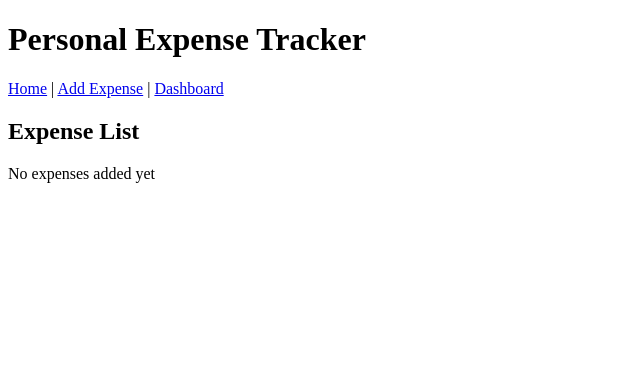
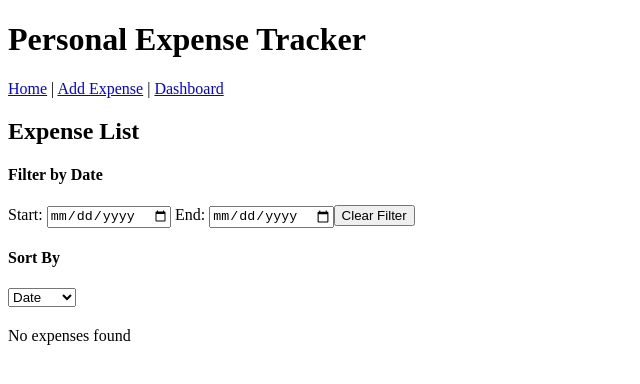
Before and after one commit to PatcharaV2/personal-expense-tracker, a React app: page / in a window 1280 px wide. Shown: the top 384 px of the page, without its empty margins (0-640 px from the left). Built offline with nearby package versions, Linux system fonts and the light colour scheme; the HTML template or start-up script is replaced by a standard one.

Commit message:
Add sort/filter in home

```diff
--- a/src/pages/Home.jsx
+++ b/src/pages/Home.jsx
@@ -1,17 +1,74 @@
-import React, { useContext } from "react";
+import React, { useContext, useState } from "react";
 import { ExpenseContext } from "../context/ExpenseContext";
 
 const Home = () => {
     const { expenses, deleteExpense } = useContext(ExpenseContext);
+    const [startDate, setStartDate] = useState("");
+    const [endDate, setEndDate] = useState("");
+    const [sortType, setSortType] = useState("date");
+
+    const filteredExpenses = expenses.filter((item) => {
+        if(!startDate || !endDate) return true;
+
+        const itemDate = new Date(item.date);
+        return itemDate >= new Date(startDate) && itemDate <= new Date(endDate);
+    });
+
+    const sortedExpenses = [...filteredExpenses].sort((a, b) =>{
+        if(sortType === "amount") {
+            return b.amount - a.amount;
+        }else {
+            return new Date(b.date) - new Date(a.date);
+        }
+    });
 
     return (
          <div>
       <h2>Expense List</h2>
 
-            {expenses.length === 0 && <p>No expenses added yet</p>}
+      <div style={{ marginBottom: "20px" }}>
+        <h4>Filter by Date</h4>
+
+        <label>Start: </label>
+        <input
+          type="date"
+          value={startDate}
+          onChange={(e) => setStartDate(e.target.value)}
+        />
+
+        <label> End: </label>
+        <input
+          type="date"
+          value={endDate}
+          onChange={(e) => setEndDate(e.target.value)}
+        />
+
+        <button
+          onClick={() => {
+            setStartDate("");
+            setEndDate("");
+          }}
+        >
+          Clear Filter
+        </button>
+      </div>
+
+      <div style={{ marginBottom: "20px" }}>
+        <h4>Sort By</h4>
+
+        <select
+          value={sortType}
+          onChange={(e) => setSortType(e.target.value)}
+        >
+          <option value="date">Date</option>
+          <option value="amount">Amount</option>
+        </select>
+      </div>
+
+      {sortedExpenses.length === 0 && <p>No expenses found</p>}
 
       <ul>
-                {expenses.map((item) => (
+        {sortedExpenses.map((item) => (
           <li key={item.id}>
             {item.date} - {item.category} - {item.amount} บาท
             <button onClick={() => deleteExpense(item.id)}>
```
Lines whose indentation alone changed are shown as unchanged.
